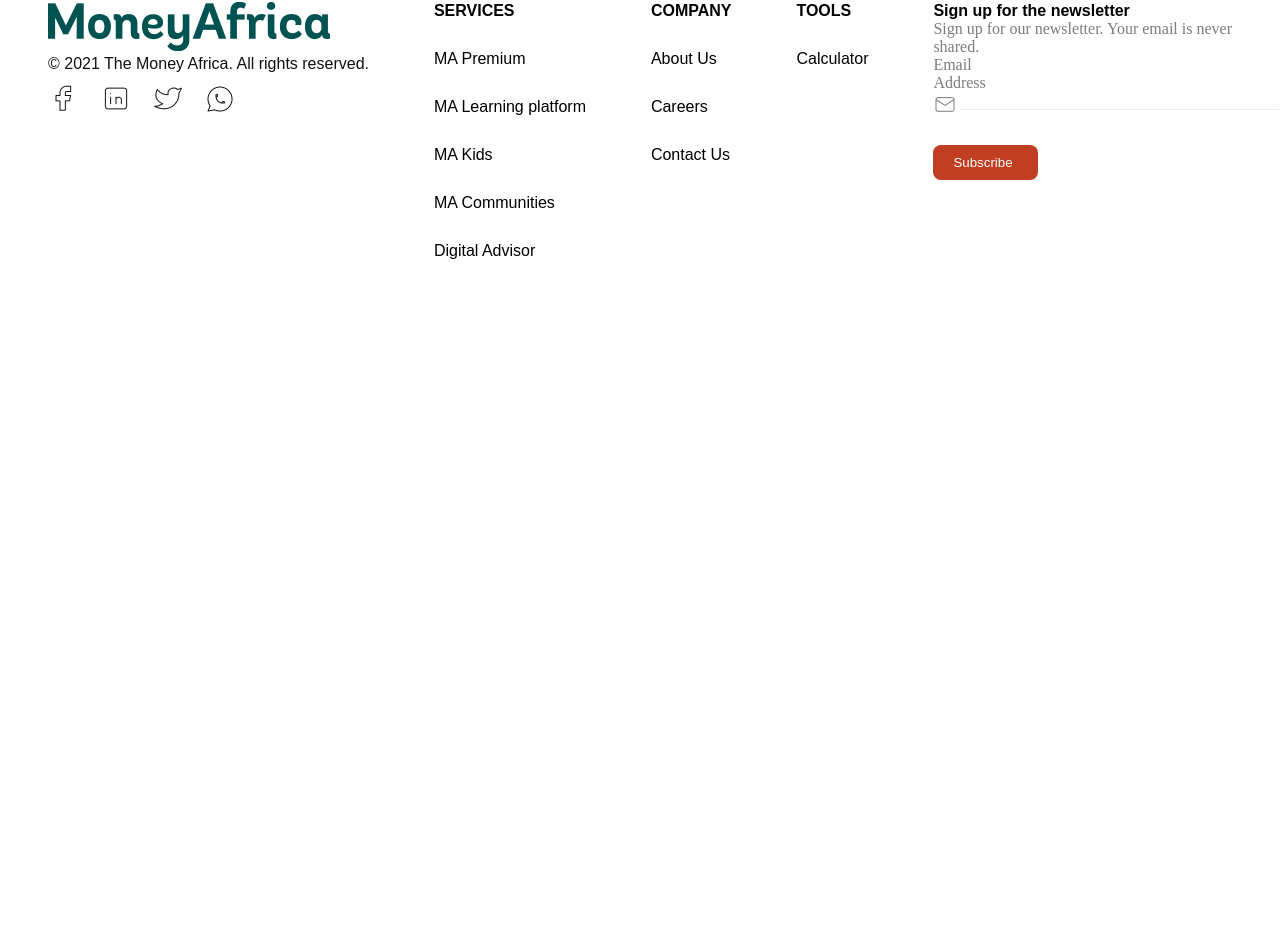
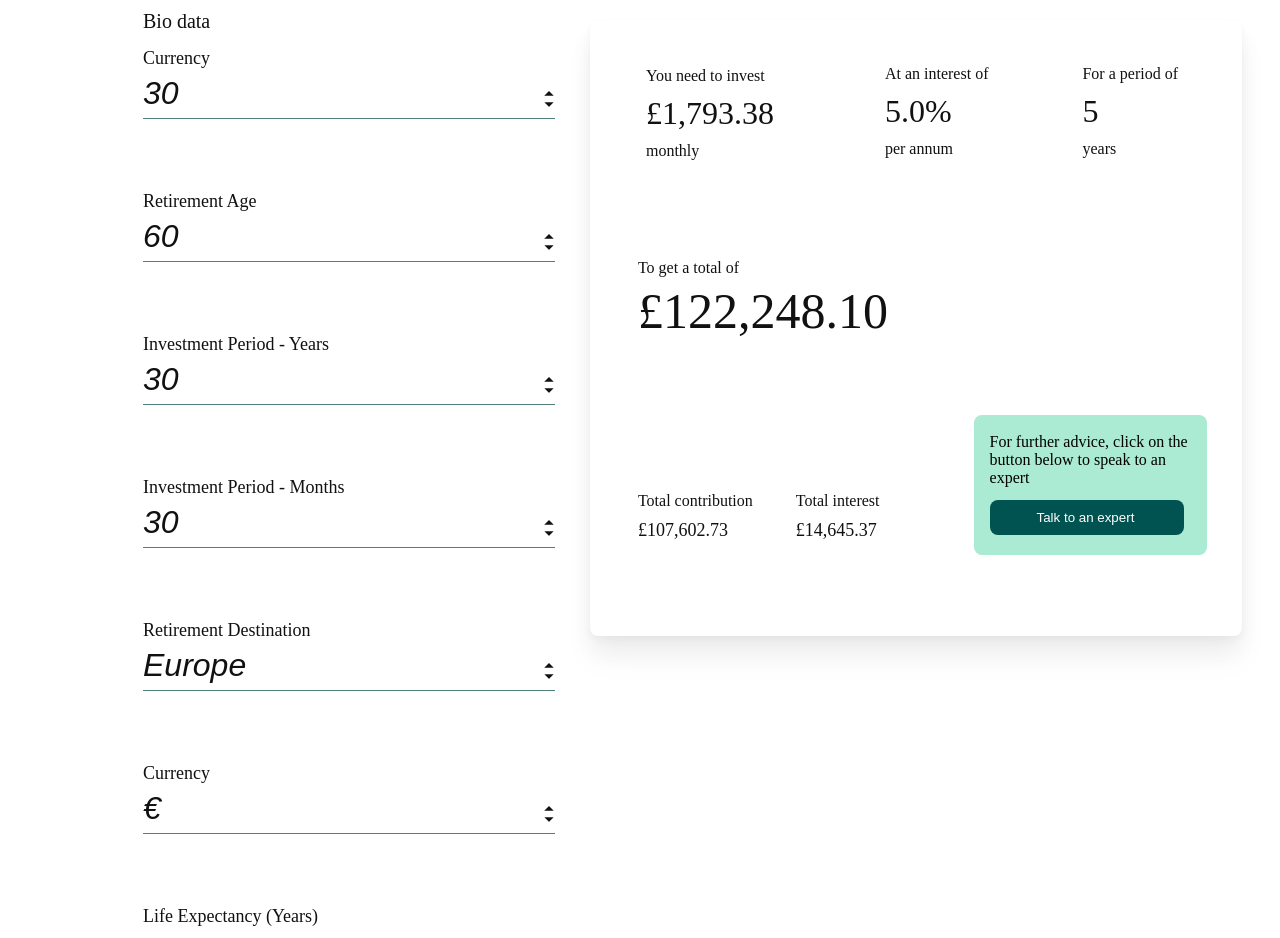
Before and after one commit to victory-nwawunze/clone-financial-website, a React (Create React App) app: page /moneyAfrica/MoneyAfricaRetirementPortfolioPage in a window 1280 px wide. Shown: the part 296-1234 px from the top of the page. Before the commit the page ends 800 px from the top, so only its background shows below. Built offline with nearby package versions, Linux system fonts and the light colour scheme.

Commit message:
Creating MoneyAfricaRetirementPortfolioPage

```diff
--- a/src/components/MoneyAfricaRetirementPortfolioPage/MoneyAfricaRetirementPortfolioPage.js
+++ b/src/components/MoneyAfricaRetirementPortfolioPage/MoneyAfricaRetirementPortfolioPage.js
@@ -2,6 +2,7 @@
 
 import React from "react";
 import ArrowChevDown from "../../images/ArrChevDown.png";
+import InputDropDownImage from "../../images/InputDropDownImage.png";
 const MoneyAfricaRetirementPortfolioPage = () => {
   return (
     <React.Fragment>
@@ -23,6 +24,186 @@ const MoneyAfricaRetirementPortfolioPage = () => {
           <br /> school within a number of years
         </p>
       </div>
+      <div className="MoneyAfricaSavingsCalculator">
+        <div className="df justify-content-betw">
+          <div>
+            <h3 className="PaddingBottomBioDataText">Bio data</h3>
+            <div className="MarginForAllTheInputField">
+              <p className="InvestmentPeriodFormText">Currency</p>
+              <div className="PositionInputWithArrowUpAndDown">
+                <input
+                  type="text"
+                  placeholder="30"
+                  className="InvestmentFormStyles"
+                />
+                <div className="PositionDropdownImage">
+                  <img src={InputDropDownImage} />
+                </div>
+              </div>
+            </div>
+            <div className="MarginForAllTheInputField">
+              <p className="InvestmentPeriodFormText">Retirement Age</p>
+              <div className="PositionInputWithArrowUpAndDown">
+                <input
+                  type="text"
+                  placeholder="60"
+                  className="InvestmentFormStyles"
+                />
+                <div className="PositionDropdownImage">
+                  <img src={InputDropDownImage} />
+                </div>
+              </div>
+            </div>
+            <div className="MarginForAllTheInputField">
+              <p className="InvestmentPeriodFormText">
+                Investment Period - Years
+              </p>
+              <div className="PositionInputWithArrowUpAndDown">
+                <input
+                  type="text"
+                  placeholder="30"
+                  className="InvestmentFormStyles"
+                />
+                <div className="PositionDropdownImage">
+                  <img src={InputDropDownImage} />
+                </div>
+              </div>
+            </div>
+            <div className="MarginForAllTheInputField">
+              <p className="InvestmentPeriodFormText">
+                Investment Period - Months
+              </p>
+              <div className="PositionInputWithArrowUpAndDown">
+                <input
+                  type="text"
+                  placeholder="30"
+                  className="InvestmentFormStyles"
+                />
+                <div className="PositionDropdownImage">
+                  <img src={InputDropDownImage} />
+                </div>
+              </div>
+            </div>
+            <div className="MarginForAllTheInputField">
+              <p className="InvestmentPeriodFormText">Retirement Destination</p>
+              <div className="PositionInputWithArrowUpAndDown">
+                <input
+                  type="text"
+                  placeholder="Europe"
+                  className="InvestmentFormStyles"
+                />
+                <div className="PositionDropdownImage">
+                  <img src={InputDropDownImage} />
+                </div>
+              </div>
+            </div>
+            <div className="MarginForAllTheInputField">
+              <p className="InvestmentPeriodFormText">Currency</p>
+              <div className="PositionInputWithArrowUpAndDown">
+                <input
+                  type="text"
+                  placeholder="€"
+                  className="InvestmentFormStyles"
+                />
+                <div className="PositionDropdownImage">
+                  <img src={InputDropDownImage} />
+                </div>
+              </div>
+            </div>
+            <div className="MarginForAllTheInputField">
+              <p className="InvestmentPeriodFormText">
+                Life Expectancy (Years)
+              </p>
+              <div className="PositionInputWithArrowUpAndDown">
+                <input
+                  type="text"
+                  placeholder="83"
+                  className="InvestmentFormStyles"
+                />
+              </div>
+            </div>
+            <div className="MarginForAllTheInputField">
+              <p className="InvestmentPeriodFormText">Retirement Period</p>
+              <div className="PositionInputWithArrowUpAndDown">
+                <input
+                  type="text"
+                  placeholder="23"
+                  className="InvestmentFormStyles"
+                />
+              </div>
+            </div>
+          </div>
+          <div>
+            <div className="MoneyAfricaSavingInvestmentCardStyles">
+              <div className="MoneyAfricaSavingInvestmentInnerTextCardStyles">
+                <div className="df">
+                  <div className="MarginMoneyAfricaSavingTextOne">
+                    <p className="YouNeedToInvestTextStyles">
+                      You need to invest
+                    </p>
+                    <h4 className="YouNeedToInvestTextAmountStyles">
+                      £1,793.38
+                    </h4>
+                    <p className="YouNeedToInvestTextMonthStyles">monthly</p>
+                  </div>
+                  <div className="MarginMoneyAfricaSavingTextTwo">
+                    <p className="YouNeedToInvestTextStyles">
+                      At an interest of
+                    </p>
+                    <h4 className="YouNeedToInvestTextAmountStyles">5.0%</h4>
+                    <p className="YouNeedToInvestTextMonthStyles">per annum</p>
+                  </div>
+                  <div className="MarginMoneyAfricaSavingTextThree">
+                    <p className="YouNeedToInvestTextStyles">For a period of</p>
+                    <h4 className="YouNeedToInvestTextAmountStyles">5 </h4>
+                    <p className="YouNeedToInvestTextMonthStyles">years</p>
+                  </div>
+                </div>
+              </div>
+              <div className="MoneyAfricaTotalAmountTextStyles">
+                <p className="GetATotalTextStyles">To get a total of</p>
+                <h2 className="GetATotalAmountTextStyles">£122,248.10</h2>
+              </div>
+              <div className="MoneyAfricaTotalContributionStyles">
+                <div className="df">
+                  <div className="PaddingTotalContributionTextStyles">
+                    <p className="PaddingTotalContributionParagraphTextStyles">
+                      Total contribution
+                    </p>
+                    <h5 className="PaddingTotalContributionAmountTextStyles">
+                      £107,602.73
+                    </h5>
+                  </div>
+                  <div className="PaddingForTotalIntrestRateStyles">
+                    <p className="PaddingTotalContributionParagraphTextStyles">
+                      Total interest
+                    </p>
+                    <h5 className="PaddingTotalContributionAmountTextStyles">
+                      £14,645.37
+                    </h5>
+                  </div>
+                  <div className="InnerCardBackgroundColorAndTextStyles">
+                    <p>
+                      For further advice, click on the
+                      <br /> button below to speak to an
+                      <br /> expert
+                    </p>
+                    <div className="TalkToAnExpert">
+                      <div>
+                        <input
+                          type="button"
+                          value="Talk to an expert"
+                          className="TalkToAnExpertBtnStyles"
+                        />
+                      </div>
+                    </div>
+                  </div>
+                </div>
+              </div>
+            </div>
+          </div>
+        </div>
+      </div>
     </React.Fragment>
   );
 };
--- a/src/index.css
+++ b/src/index.css
@@ -2105,3 +2105,9 @@ input:checked+.slider:before {
   background-color: #015351;
   border-radius: 8px;
 }
+.PaddingBottomBioDataText{
+  padding-bottom: 15px;
+  font-weight: 500;
+  font-size: 20px;
+  color: #111111;
+}
```
